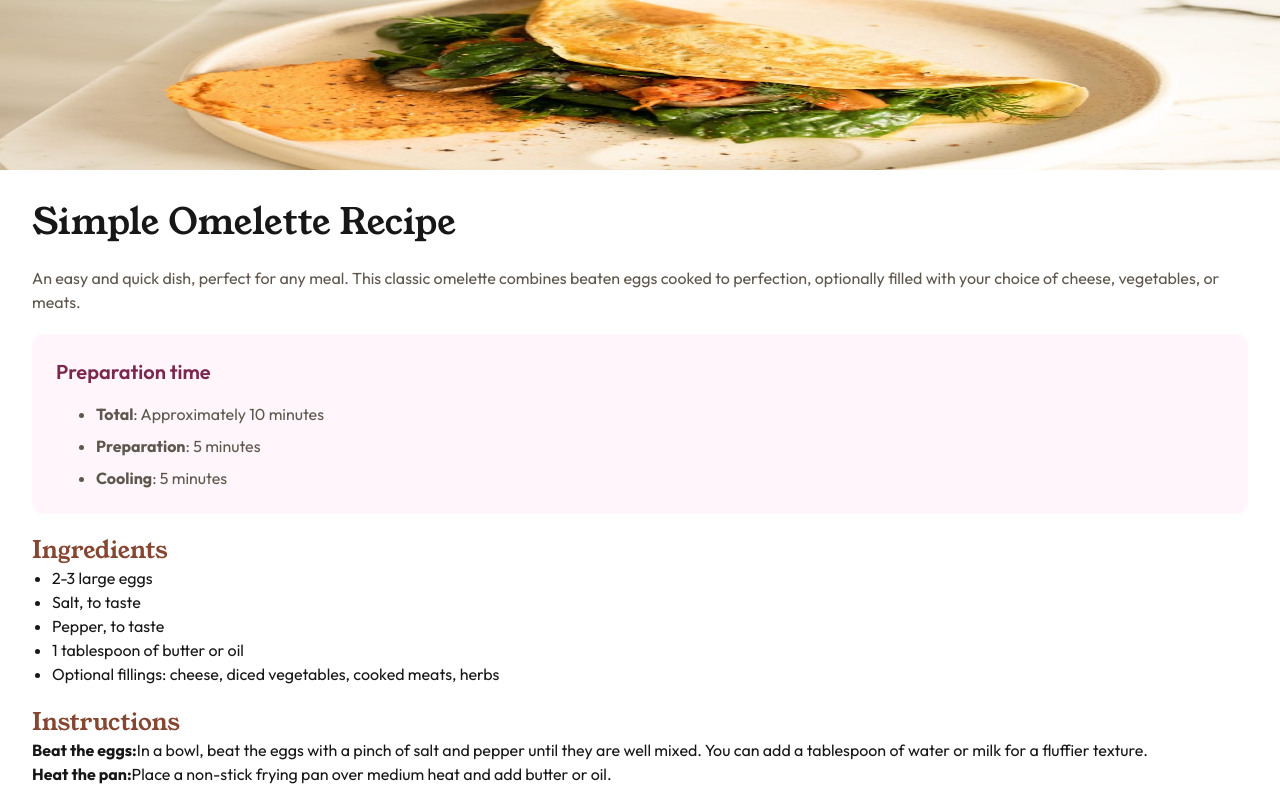
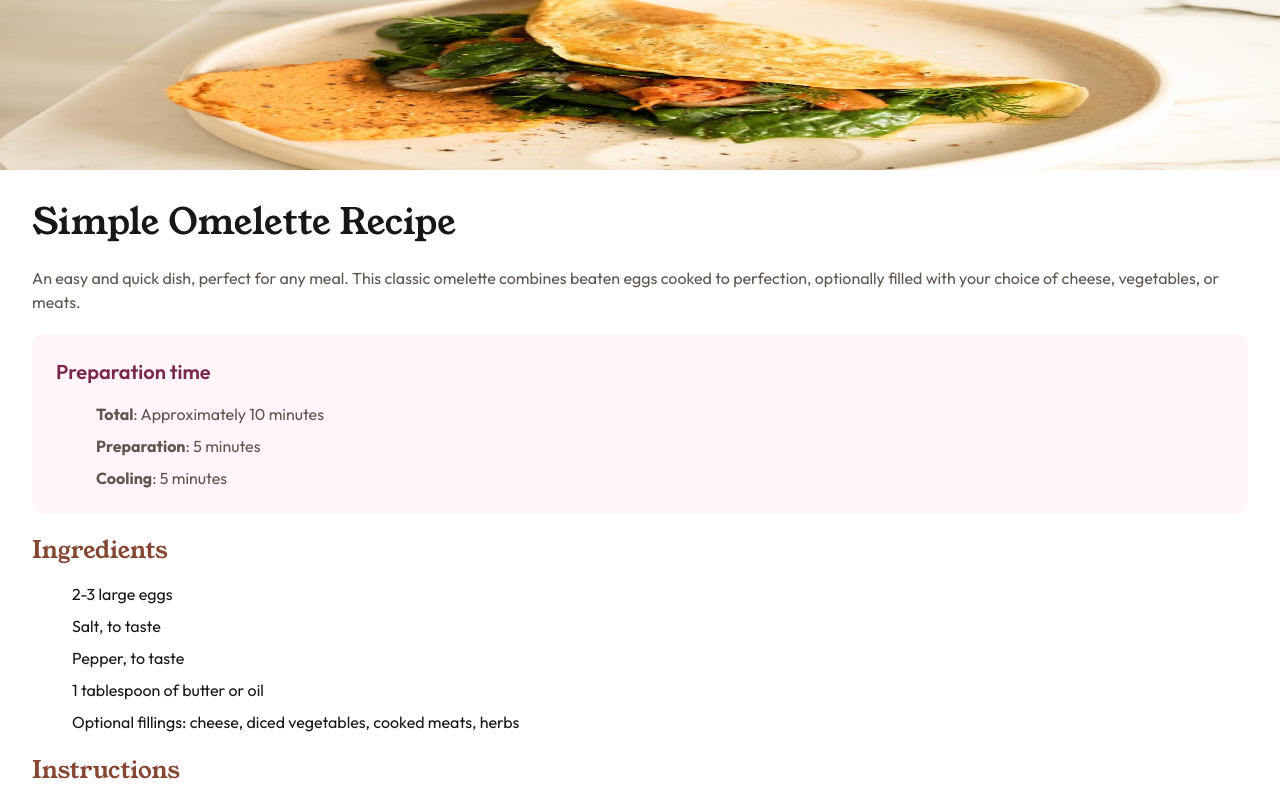
Before and after one commit to BlonoBuccellati/fm-recipe-page, a Next.js app: page / in a window 1280 px wide. Shown: the top 790 px of the page. Built offline with nearby package versions, Linux system fonts and the light colour scheme.

Commit message:
fix(style of list): リストのスタイルを修正

```diff
--- a/src/_components/ul-list-item.tsx
+++ b/src/_components/ul-list-item.tsx
@@ -2,8 +2,8 @@ import React from 'react';
 const UlListItem = ({ children }: React.PropsWithChildren) => {
   return (
     <>
-      <li className='pl-2 before:content-["•"] before:text-Brown-800 before:inline-block before:mr-4 before:font-bold'>
-        {children}
+      <li className='flex items-center pl-2 before:content-["•"] before:text-Brown-800 before:inline-block before:mr-4 before:font-bold before:w-4'>
+        <div>{children}</div>
       </li>
     </>
   );
--- a/src/app/page.tsx
+++ b/src/app/page.tsx
@@ -1,3 +1,4 @@
+import UlListItem from '@/_components/ul-list-item';
 import Image from 'next/image';
 export default function Home() {
   return (
@@ -25,29 +26,29 @@ export default function Home() {
           <h3 className='text-Rose-800 text-xl font-semibold'>
             Preparation time
           </h3>
-          <ul className='list-disc pl-10 flex flex-col gap-2 text-Stone-600'>
-            <li>
+          <ul className='flex flex-col gap-2 text-Stone-600'>
+            <UlListItem>
               <b>Total</b>: Approximately 10 minutes
-            </li>
-            <li>
+            </UlListItem>
+            <UlListItem>
               <b>Preparation</b>: 5 minutes
-            </li>
-            <li>
+            </UlListItem>
+            <UlListItem>
               <b>Cooling</b>: 5 minutes
-            </li>
+            </UlListItem>
           </ul>
         </div>
         {/* Ingredients */}
-        <div>
+        <div className='flex flex-col gap-4'>
           <h2 className='text-Brown-800 font-young text-2xl'>Ingredients</h2>
-          <ul className='list-disc pl-5'>
-            <li>2-3 large eggs</li>
-            <li>Salt, to taste</li>
-            <li>Pepper, to taste</li>
-            <li>1 tablespoon of butter or oil</li>
-            <li>
+          <ul className='flex flex-col gap-2 marker:text-Brown-800 list-inside'>
+            <UlListItem>2-3 large eggs</UlListItem>
+            <UlListItem>Salt, to taste</UlListItem>
+            <UlListItem>Pepper, to taste</UlListItem>
+            <UlListItem>1 tablespoon of butter or oil</UlListItem>
+            <UlListItem>
               Optional fillings: cheese, diced vegetables, cooked meats, herbs
-            </li>
+            </UlListItem>
           </ul>
         </div>
         {/* Instructions */}
```
